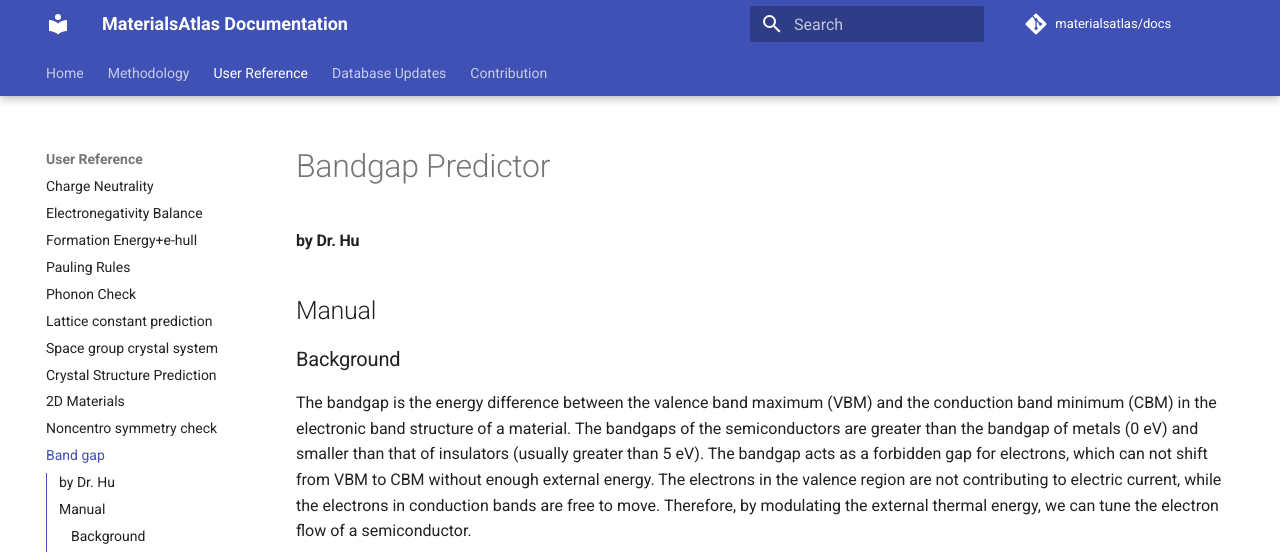
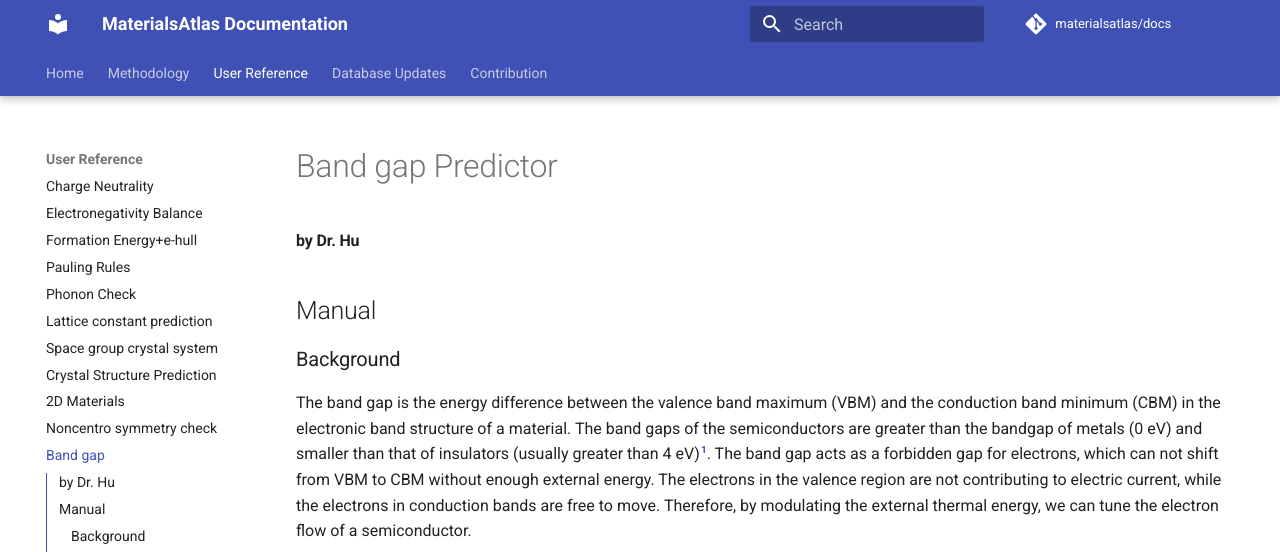
Before and after one commit to usccolumbia/materialsatlas, an MkDocs documentation site: the page built from docs/user-guide/bandgap.md, in a window 1280 px wide and 900 px high. Shown: the top 552 px of the window. Built offline with MkDocs 1.6.1 and Material for MkDocs 9.7.7, drawn with Linux system fonts in a browser that asks for light colours; comment, search, counter and statistics services are not loaded; some of the changed text lies outside the part shown.

Commit message:
Update bandgap.md

```diff
--- a/docs/user-guide/bandgap.md
+++ b/docs/user-guide/bandgap.md
@@ -1,5 +1,5 @@
 
-# Bandgap Predictor
+# Band gap Predictor
 
 #### by Dr. Hu
 
@@ -7,7 +7,7 @@
 
 ### Background
 
-The bandgap is the energy difference between the valence band maximum (VBM) and the conduction band minimum (CBM) in the electronic band structure of a material. The bandgaps of the semiconductors are greater than the bandgap of metals (0 eV) and smaller than that of insulators (usually greater than 5 eV). The bandgap acts as a forbidden gap for electrons, which can not shift from VBM to CBM without enough external energy. The electrons in the valence region are not contributing to electric current, while the electrons in conduction bands are free to move.   Therefore, by modulating the external thermal energy, we can tune the electron flow of a semiconductor.
+The band gap is the energy difference between the valence band maximum (VBM) and the conduction band minimum (CBM) in the electronic band structure of a material. The band gaps of the semiconductors are greater than the bandgap of metals (0 eV) and smaller than that of insulators (usually greater than 4 eV)[^1]. The band gap acts as a forbidden gap for electrons, which can not shift from VBM to CBM without enough external energy. The electrons in the valence region are not contributing to electric current, while the electrons in conduction bands are free to move.   Therefore, by modulating the external thermal energy, we can tune the electron flow of a semiconductor.
 
 
 
```
Also changed, not shown: other parts of docs/user-guide/bandgap.md (+2 -1 lines).
